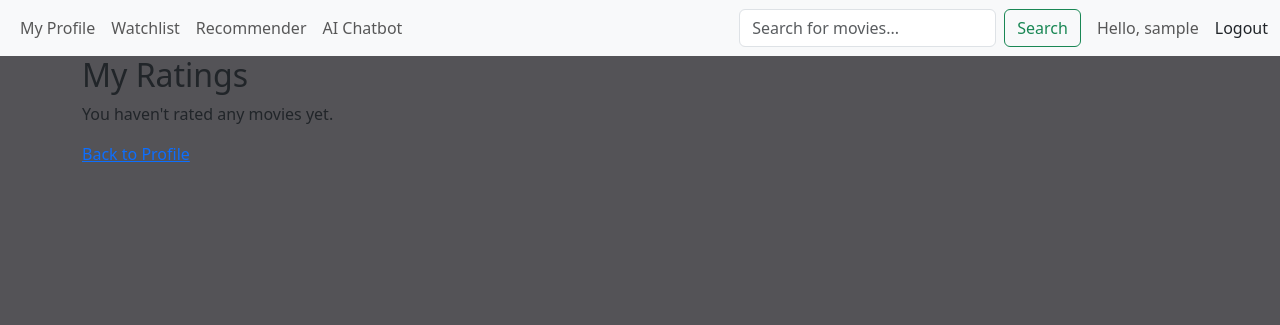
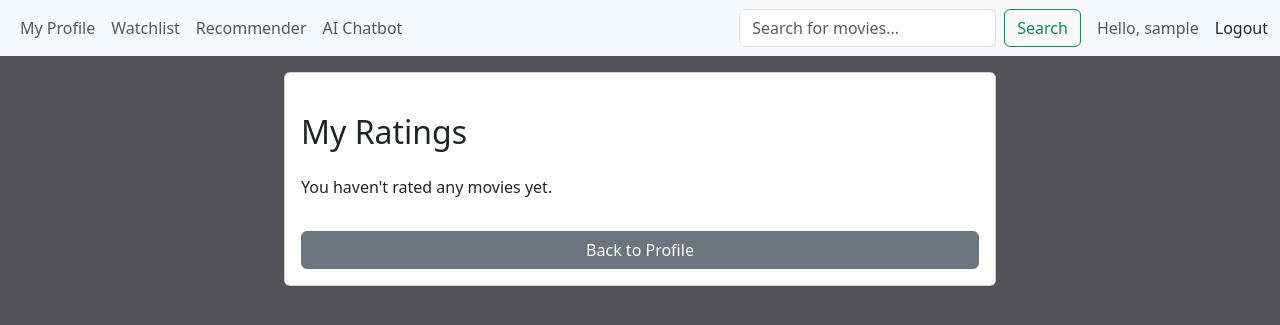
Before and after one commit to tahirkhan54321/Movie-Recommendation-Python, a Django app: page /profile/ratings/ in a window 1280 px wide. Shown: the top 325 px of the page. Run offline with Django 5.2, Linux system fonts and the light colour scheme; the visitor is signed in with stand-in values (Sample User, id 1); data that the repository does not hold is empty.

Commit message:
Refactored user_ratings to use bootstrap

```diff
--- a/base/templates/user_ratings.html
+++ b/base/templates/user_ratings.html
@@ -1,18 +1,30 @@
-{% extends 'base.html' %} {% block title %}My Ratings{% endblock %}
+{% extends 'base.html' %}
+{% block title %}My Ratings{% endblock %}
 {% block content %}
-<body>
-    <h2>My Ratings</h2>
+
+<div class="container">
+    <div class="row justify-content-center">
+        <div class="col-md-8 p-3">
+            <div class="card p-3">
+                <h2 class="mt-4">My Ratings</h2>
+
                 {% if user_ratings %}
-        <ul>
+                    <ul class="list-group mt-3">
                         {% for rating in user_ratings %}
-            <li>{{ rating.movie.title }}: {{ rating.rating }}/5</li>
+                            <li class="list-group-item d-flex justify-content-between align-items-center">
+                                {{ rating.movie.title }}
+                                <span class="badge bg-primary rounded-pill">{{ rating.rating }}/5</span>
+                            </li>
                         {% endfor %}
                     </ul>
                 {% else %}
-        <p>You haven't rated any movies yet.</p>
+                    <p class="mt-3">You haven't rated any movies yet.</p>
                 {% endif %}
 
-    <a href="{% url 'user_profile' %}">Back to Profile</a>
-</body>
-</html>
+                <a href="{% url 'user_profile' %}" class="btn btn-secondary mt-3">Back to Profile</a>
+            </div>
+        </div>
+    </div>
+</div>
+
 {% endblock %}
```
Lines whose indentation alone changed are shown as unchanged.
